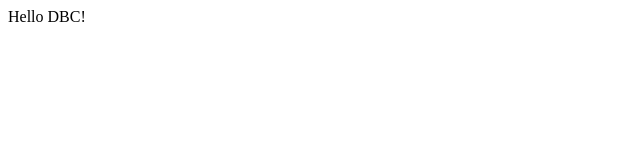
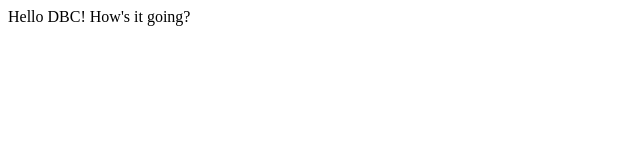
Before and after one commit to noahschutte/noahschutte.github.com, a plain HTML site: page index.html in a window 1280 px wide. Shown: the whole page, without its empty margins (0-640 px from the left). Drawn offline with Linux system fonts and the light colour scheme.

Commit message:
Add intro to web page

```diff
--- a/index.html
+++ b/index.html
@@ -1,5 +1,5 @@
 <html>
   <body>
-      Hello DBC!
+      Hello DBC! How's it going?
   </body>
 </html>
```
